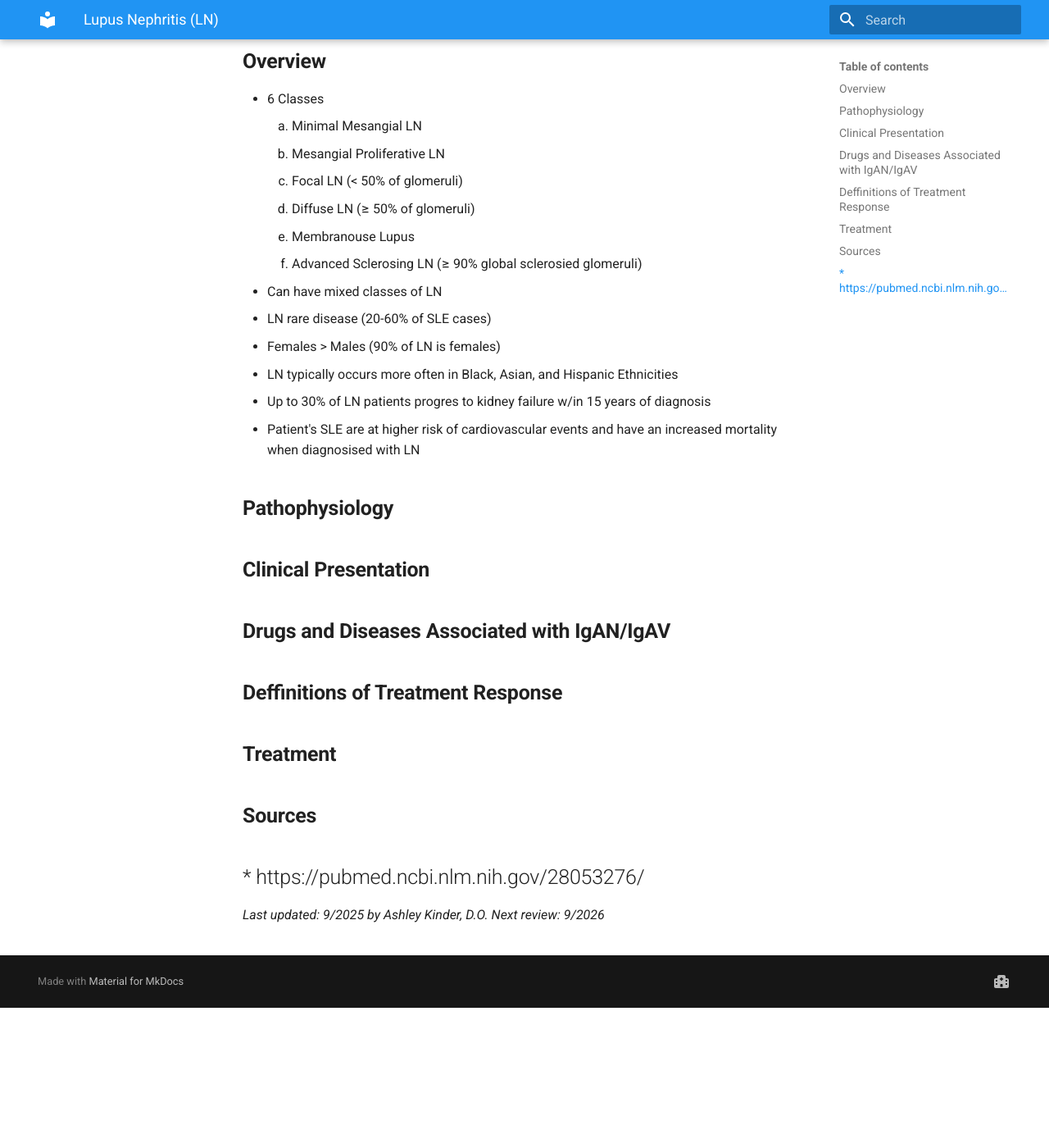
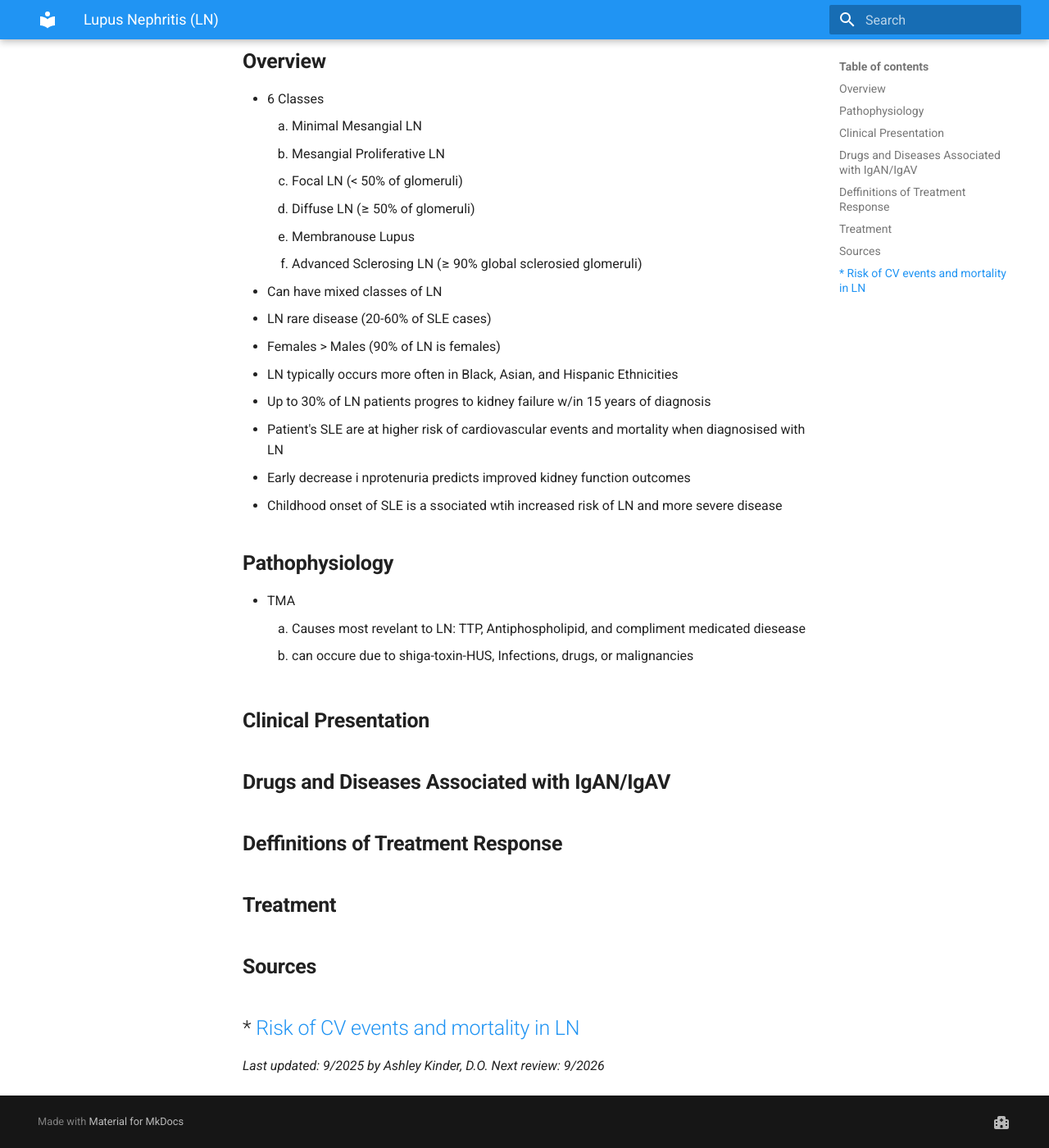
Before and after one commit to TTUNEPH2025/GN, an MkDocs documentation site: the page built from docs/Lupus.md, in a window 1280 px wide and 1400 px high, scrolled down 171 px. Shown: the whole window at 82% size. Built offline with MkDocs 1.6.1 and Material for MkDocs 9.7.7, drawn with Linux system fonts in a browser that asks for light colours.

Commit message:
Update Lupus.md

```diff
--- a/docs/Lupus.md
+++ b/docs/Lupus.md
@@ -12,14 +12,19 @@
   * Females > Males (90% of LN is females)
   * LN typically occurs more often in Black, Asian, and Hispanic Ethnicities
   * Up to 30% of LN patients progres to kidney failure w/in 15 years of diagnosis
-  * Patient's SLE are at higher risk of cardiovascular events and have an increased mortality when diagnosised with LN
+  * Patient's SLE are at higher risk of cardiovascular events and mortality when diagnosised with LN
+  * Early decrease i nprotenuria predicts improved kidney function outcomes
+  * Childhood onset of SLE is a ssociated wtih increased risk of LN and more severe disease
 ## **Pathophysiology**
+  * TMA
+    1. Causes most revelant to LN: TTP, Antiphospholipid, and compliment medicated diesease
+    2. can occure due to shiga-toxin-HUS, Infections, drugs, or malignancies
 ## **Clinical Presentation**
 ## **Drugs and Diseases Associated with IgAN/IgAV**
 ## **Deffinitions of Treatment Response**
 ## **Treatment**
 ## **Sources**
-  * https://pubmed.ncbi.nlm.nih.gov/28053276/
+  * [Risk of CV events and mortality in LN](https://pubmed.ncbi.nlm.nih.gov/28053276/)
 ---
 *Last updated: 9/2025 by Ashley Kinder, D.O.*
 *Next review: 9/2026*
```
